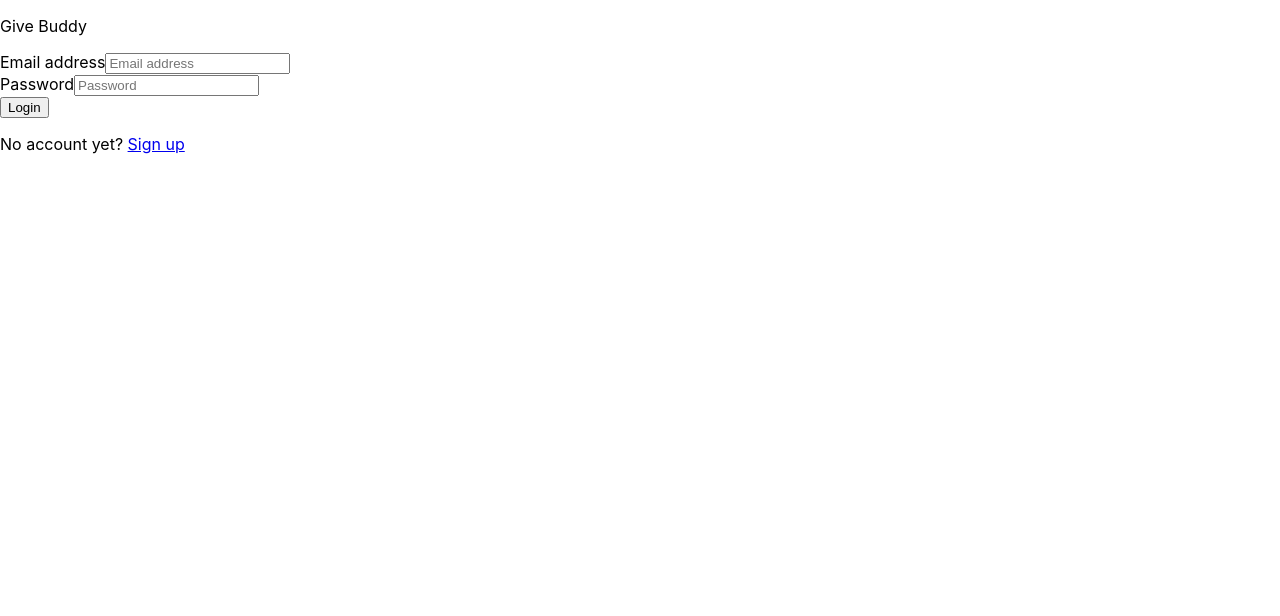
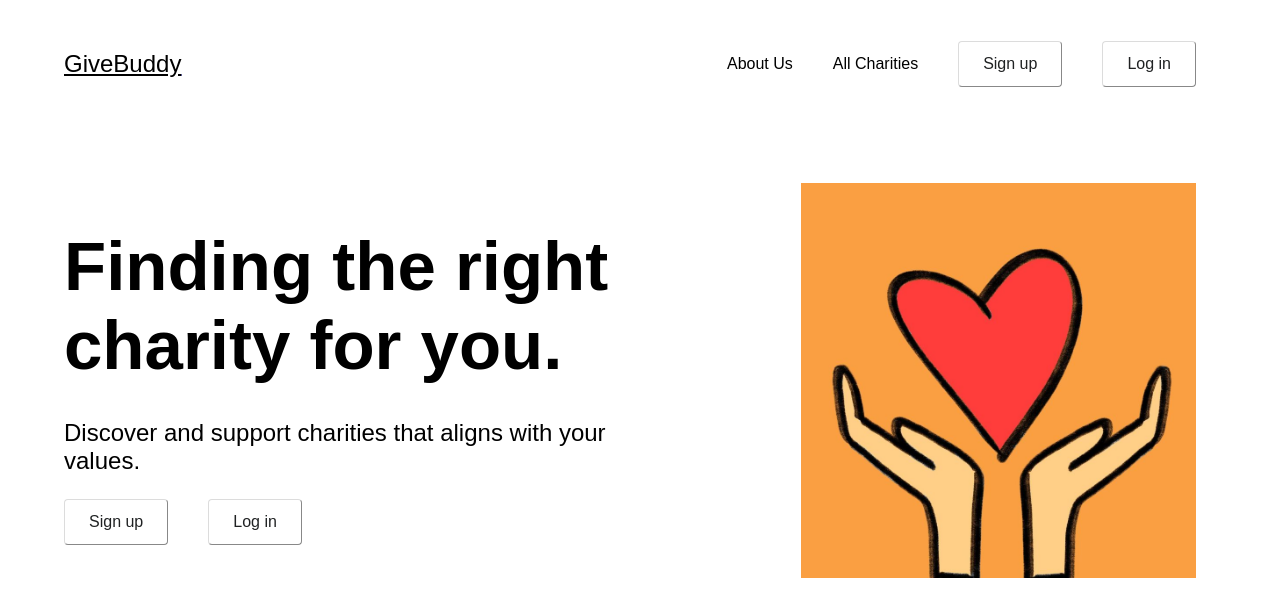
Before and after one commit to allisontao/give-buddy, a React (Create React App) app in the folder frontend/: page / in a window 1280 px wide. Before the commit this address led to /login. Shown: the top 616 px of the page. Built offline with nearby package versions, Linux system fonts and the light colour scheme; no server answers.

Commit message:
landing page done

```diff
--- a/frontend/src/App.tsx
+++ b/frontend/src/App.tsx
@@ -2,6 +2,7 @@ import React, {useState, useEffect} from 'react';
 import Home from './page/Home';
 import Signup from './page/Signup';
 import Login from './page/Login';
+import Landing from './page/Landing/Landing';
 import { BrowserRouter as Router} from 'react-router-dom';
 import {Routes, Route} from 'react-router-dom';
 
@@ -11,7 +12,7 @@ function App() {
       <div>
         <section>
             <Routes>
-              <Route path="/" element={<Home/>}/>
+              <Route path="/" element={<Landing/>}/>
               <Route path="/home" element={<Home/>}/>
               <Route path="/signup" element={<Signup/>}/>
               <Route path="/login" element={<Login/>}/>
--- /dev/null
+++ b/frontend/src/page/Landing/Landing.css
@@ -0,0 +1,96 @@
+#landing-page {
+  padding: 2% 5%;
+  font-family: sans-serif;
+}
+
+#nav-header {
+  display: flex;
+  flex-direction: row;
+  justify-content: space-between;
+}
+
+#right-nav-header {
+  display: flex;
+  align-items: center;
+}
+
+#title {
+  color: #000;
+  font-size: 24px;
+  font-style: normal;
+  font-weight: 400;
+  line-height: normal;
+  text-decoration-line: underline;
+}
+
+#nav-link {
+  color: #000;
+  font-size: 16px;
+  font-style: normal;
+  font-weight: 500;
+  line-height: normal;
+  text-decoration-line: none;
+  margin: 0 20px;
+}
+
+#nav-button {
+  color: #202223;
+  border-width: 1px;
+  border-radius: 4px;
+  border-color: #dcdcdc;
+  font-size: 16px;
+  font-style: normal;
+  font-weight: 500;
+  line-height: 20px;
+  background-color: white;
+  padding: 12px 24px;
+  margin: 0 20px;
+}
+
+#main-content {
+  display: flex;
+  flex-direction: row;
+  align-items: center;
+}
+
+#main-content-text {
+  display: flex;
+  flex-direction: column;
+  padding: 10% 10% 10% 0;
+}
+
+#main-text {
+  font-size: 69px;
+  font-style: normal;
+  font-weight: 600;
+  line-height: normal;
+  margin: 10px 0;
+}
+
+#description {
+  font-size: 24px;
+  font-style: normal;
+  font-weight: 400;
+  line-height: normal;
+}
+
+#logo {
+  width: 568px;
+  height: 395px;
+  display: flex;
+  margin-right: 20px;
+}
+
+#main-content-button {
+  color: #202223;
+  border-width: 1px;
+  border-radius: 4px;
+  border-color: #dcdcdc;
+  font-size: 16px;
+  font-style: normal;
+  font-weight: 500;
+  line-height: 20px;
+  background-color: white;
+  padding: 12px 24px;
+  margin: 0 40px 0 0;
+}
--- /dev/null
+++ b/frontend/src/page/Landing/Landing.tsx
@@ -0,0 +1,36 @@
+import React, { useEffect } from 'react';
+import { useNavigate } from "react-router-dom";
+import './Landing.css';
+import logo from "../../assets/logo.jpeg";
+
+const Landing = () => {
+  const navigate = useNavigate();
+
+  return (
+    <div id="landing-page">
+      <div id="nav-header">
+        <a href="/"><p id="title">GiveBuddy</p></a>
+        <div id="right-nav-header">
+          <a href="/login" id="nav-link">About Us</a>
+          <a href="/login" id="nav-link">All Charities</a>
+          <button onClick={() => navigate("/signup")} id="nav-button">Sign up</button>
+          <button onClick={() => navigate("/login")} id="nav-button">Log in</button>
+        </div>
+      </div>
+
+      <div id="main-content">
+        <div id="main-content-text">
+          <h1 id="main-text">Finding the right charity for you.</h1>
+          <p id="description">Discover and support charities that aligns with your values.</p>
+          <div id="right-nav-header">
+            <button onClick={() => navigate("/signup")} id="main-content-button">Sign up</button>
+            <button onClick={() => navigate("/login")} id="main-content-button">Log in</button>
+          </div>
+        </div>
+        <img src={logo} id="logo"/>
+      </div>
+    </div>
+  )
+}
+
+export default Landing;
```
Also changed, not shown: frontend/src/assets/logo.jpeg (added).
